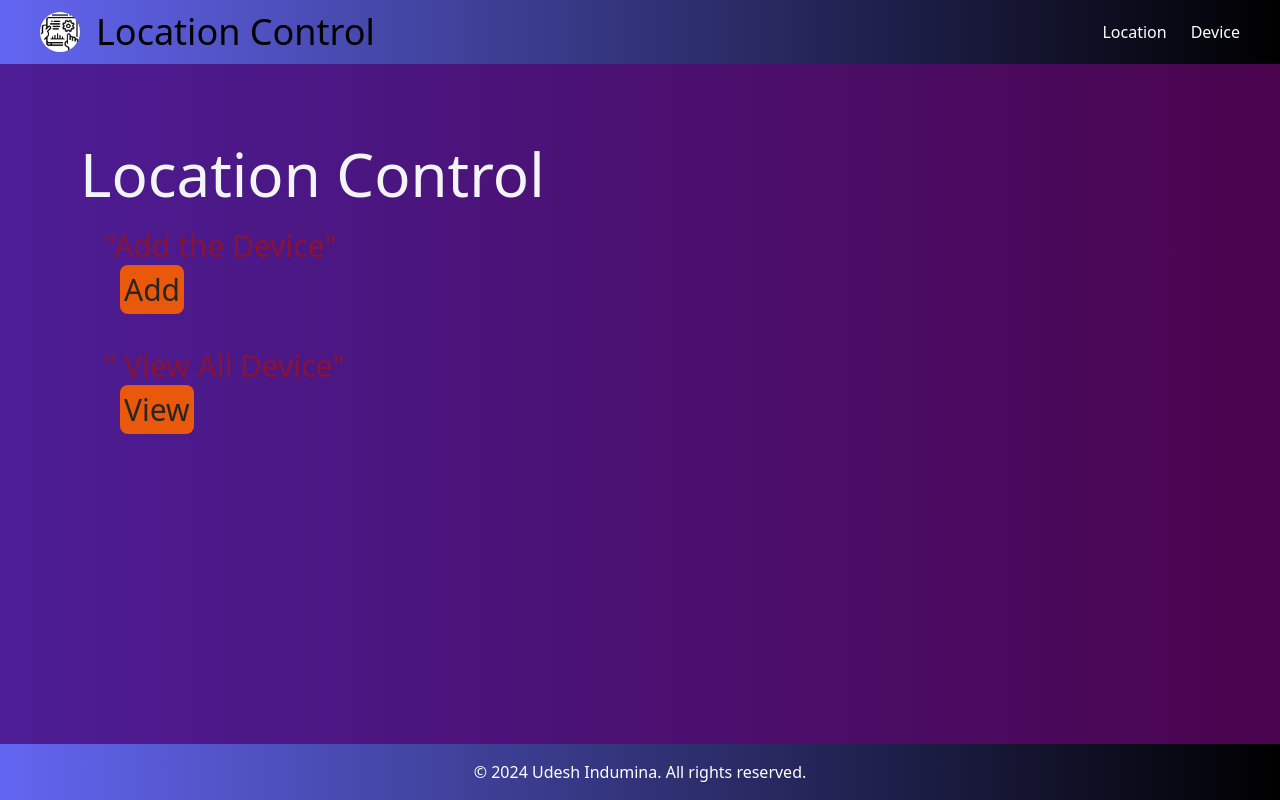
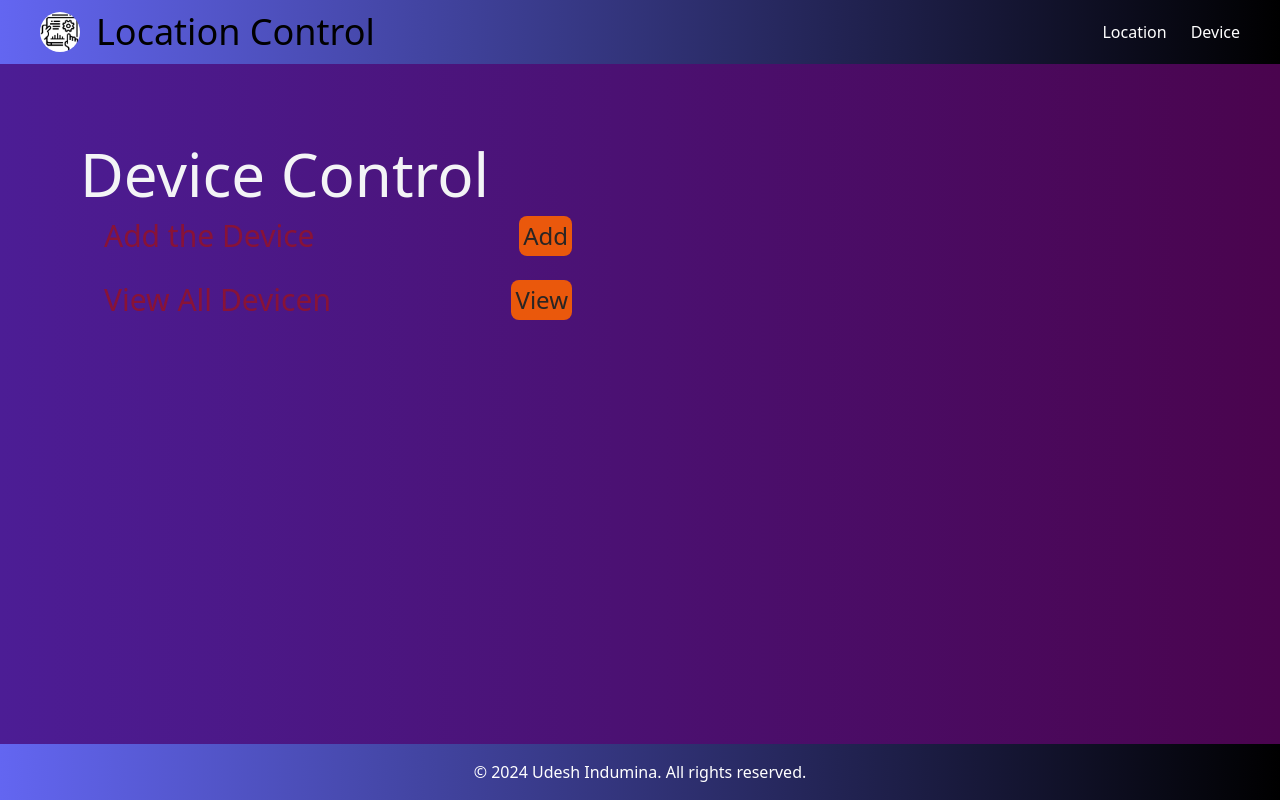
Before and after one commit to WAUdeshinduminaweerakoon/LocationControl, a React (Create React App) app in the folder frontend/location-control/: page /Device in a window 1280 px wide. Built offline with nearby package versions, Linux system fonts and the light colour scheme.

Commit message:
changing in views

```diff
--- a/frontend/location-control/src/components/Device.jsx
+++ b/frontend/location-control/src/components/Device.jsx
@@ -6,19 +6,20 @@ const Location = () => {
     <div className="grid grid-cols-1 p-10 md:grid-cols-2">
     {/* add the image  */}
     <div className="col-span-1 md:col-span-1">
-      <div className="p-10">
-        <h1 className="text-5xl text-gray-100 md:text-6xl">Location Control</h1>
-        <div className="p-4">
-          <h3 className="p-2 text-2xl text-rose-900 md:text-3xl">"Add the Device"</h3>
-          <Link to="/AddtheDevice" className="p-1 m-6 text-2xl bg-orange-600 rounded-lg text-stone-800 hover:text-gray-300 md:text-3xl">Add</Link>
-        </div>
-        <div className="p-4">
-          <h3 className="p-2 text-2xl text-rose-900 md:text-3xl">" View All Device"</h3>
-          <Link to="/DeviceList" className="p-1 m-6 text-2xl bg-orange-600 rounded-lg text-stone-800 hover:text-gray-300 md:text-3xl">View</Link>
-        </div>
-      </div>
+  <div className="p-10">
+    <h1 className="text-5xl text-gray-100 md:text-6xl">Device Control</h1>
+    <div className="flex items-center justify-between p-1 pl-5 pr-5">
+      <h3 className="p-1 text-xl text-rose-900 md:text-3xl">Add the Device</h3>
+      <Link to="/AddtheDevice" className="p-1 m-2 text-xl bg-orange-600 rounded-lg text-stone-800 hover:text-gray-300 md:text-2xl">Add</Link>
+    </div>
+    <div className="flex items-center justify-between p-1 pl-5 pr-5">
+      <h3 className="p-1 text-xl text-rose-900 md:text-3xl">View All Devicen</h3>
+      <Link to="/DeviceList" className="p-1 m-2 text-xl bg-orange-600 rounded-lg text-stone-800 hover:text-gray-300 md:text-2xl">View</Link>
     </div>
   </div>
+</div>
+</div>
+
   )
 }
 
--- a/frontend/location-control/src/components/Location.jsx
+++ b/frontend/location-control/src/components/Location.jsx
@@ -6,21 +6,22 @@ const Location = () => {
     <div className="grid grid-cols-1 p-10 md:grid-cols-2">
     {/* add the image  */}
     <div className="col-span-1 md:col-span-1">
-      <div className="p-10">
-        <h1 className="text-5xl text-gray-100 md:text-6xl">Location Control</h1>
-        <div className="p-4">
-          <h3 className="p-2 text-2xl text-rose-900 md:text-3xl">"Add the Location"</h3>
-          <Link to="/AddtheLocation" className="p-1 m-6 text-2xl bg-orange-600 rounded-lg text-stone-800 hover:text-gray-300 md:text-3xl">Add</Link>
-        </div>
-        <div className="p-4">
-          <h3 className="p-2 text-2xl text-rose-900 md:text-3xl">" View All Location"</h3>
-          <Link to="/LocationList" className="p-1 m-6 text-2xl bg-orange-600 rounded-lg text-stone-800 hover:text-gray-300 md:text-3xl">View</Link>
-        </div>
-      </div>
+  <div className="p-10">
+    <h1 className="text-5xl text-gray-100 md:text-6xl">Location Control</h1>
+    <div className="flex items-center justify-between p-1 pl-5 pr-5">
+      <h3 className="p-1 text-xl text-rose-900 md:text-3xl">Add the Location</h3>
+      <Link to="/AddtheLocation" className="p-1 m-2 text-xl bg-orange-600 rounded-lg text-stone-800 hover:text-gray-300 md:text-2xl">Add</Link>
+    </div>
+    <div className="flex items-center justify-between p-1 pl-5 pr-5">
+      <h3 className="p-1 text-xl text-rose-900 md:text-3xl">View All Location</h3>
+      <Link to="/LocationList" className="p-1 m-2 text-xl bg-orange-600 rounded-lg text-stone-800 hover:text-gray-300 md:text-2xl">View</Link>
     </div>
   </div>
-  )
-}
+</div>
+</div>
+
+  );
+};
 
 export default Location
 //TODO: operation for displaying location details about all stored locations
--- a/frontend/location-control/src/list/DeviceList.jsx
+++ b/frontend/location-control/src/list/DeviceList.jsx
@@ -48,17 +48,23 @@ const DeviceList = () => {
 
   return (
     <div className="w-full p-4 overflow-x-auto">
-  <h2 className="mb-4 text-2xl font-bold">All Devices</h2>
+ <    div className='flex items-center justify-center'>
+        <h2 className="mb-4 text-2xl font-bold">All Device</h2>
+    </div>
+
   {deleteMessage && (
     <div className="p-4 mb-4 bg-gray-100 rounded-lg">
       <p className="text-red-500">{deleteMessage}</p>
     </div>
   )}
-  <div className="p-4 mb-4 bg-gray-100 rounded-lg">
-    <div className="p-4">
-      <h3 className="p-2 text-xl text-rose-900 md:text-3xl">Add the Device</h3>
-      <Link to="/AddtheDevice" className="p-1 m-6 text-xl bg-orange-600 rounded-lg text-stone-800 hover:text-gray-300 md:text-3xl">Add</Link>
+  <div className="p-2 mb-1 bg-gray-100 rounded-lg">
+    <div className="flex items-center justify-between p-1 pl-5 pr-5">
+      <h3 className="p-1 text-xl text-rose-900 md:text-xl">Add the Device</h3>
+      <Link to="/AddtheDevice" className="p-1 m-2 text-xl bg-orange-600 rounded-lg text-stone-800 hover:text-gray-300 md:text-xl">Add</Link>
     </div>
+
+
+
   </div>
   <div className="max-w-full overflow-x-auto">
     <table className="min-w-full divide-y divide-gray-200">
--- a/frontend/location-control/src/list/LocationList.jsx
+++ b/frontend/location-control/src/list/LocationList.jsx
@@ -49,16 +49,20 @@ const LocationList = () => {
   return (
 
     <div className="p-4 overflow-x-auto ">
-    <h2 className="mb-4 text-2xl font-bold">All Locations</h2>
+       <div className='flex items-center justify-center'>
+  <h2 className="mb-4 text-2xl font-bold">All Locations</h2>
+</div>
+
+
     {deleteMessage && (
       <div className="p-4 mb-4 bg-gray-100 rounded-lg">
         <p className="text-red-500">{deleteMessage}</p>
       </div>
     )}
-    <div className="p-4 mb-4 bg-gray-100 rounded-lg">
-      <div className="p-4">
-        <h3 className="p-2 text-xl text-rose-900 md:text-3xl">Add the Location</h3>
-        <Link to="/AddtheLocation" className="p-1 m-6 text-xl bg-orange-600 rounded-lg text-stone-800 hover:text-gray-300 md:text-3xl">Add</Link>
+    <div className="p-2 mb-1 bg-gray-100 rounded-lg">
+      <div className="flex items-center justify-between p-1 pl-5 pr-5">
+        <h3 className="p-1 text-xl text-rose-900 md:text-xl">Add the Location</h3>
+        <Link to="/AddtheLocation" className="p-1 m-2 text-xl bg-orange-600 rounded-lg text-stone-800 hover:text-gray-300 md:text-xl">Add</Link>
       </div>
     </div>
 
```
